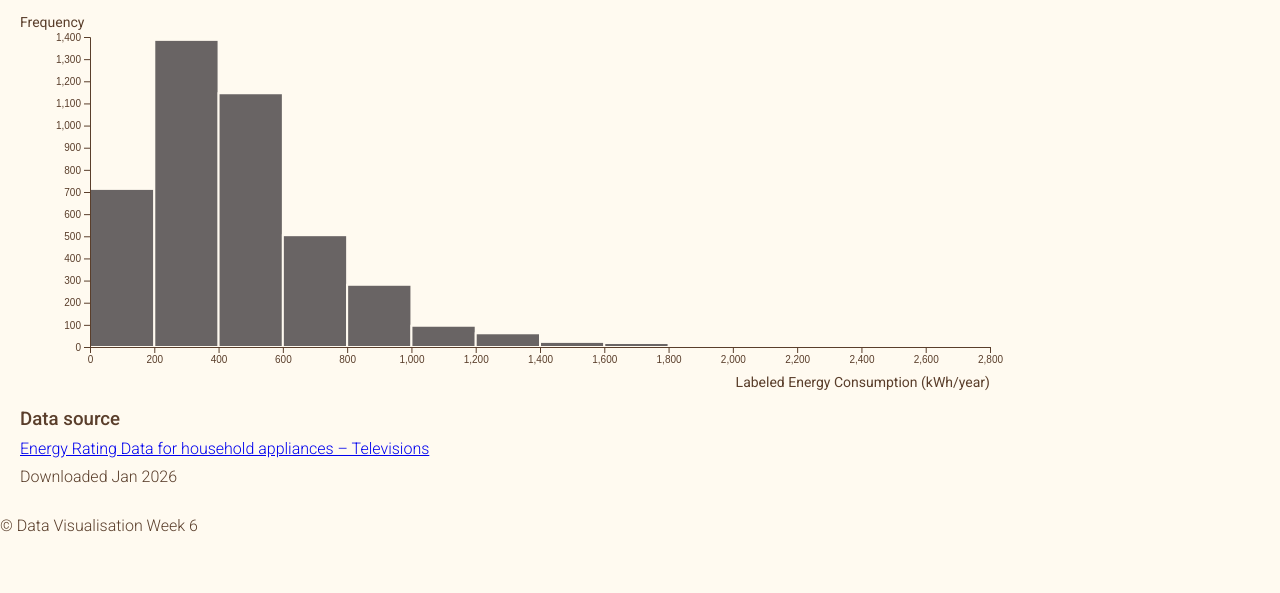
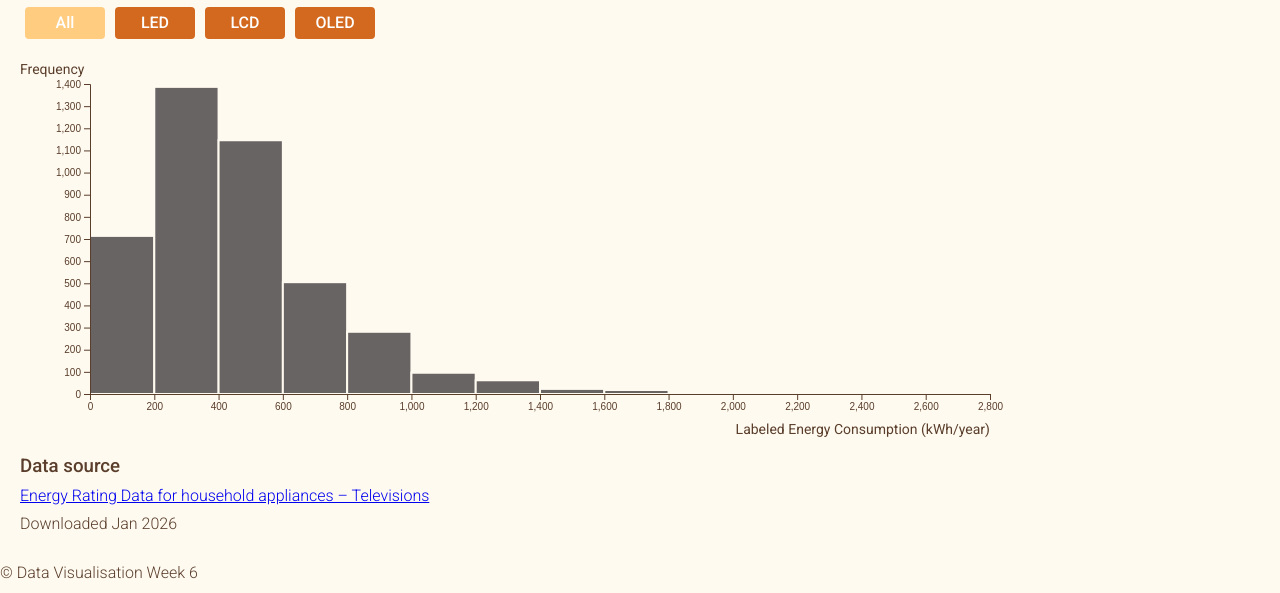
Before and after one commit to NguyenNhuTuanLong/Exercise-6-interactivity, a plain HTML site: page index.html in a window 1280 px wide. Shown: the part 207-800 px from the top of the page. Drawn offline with nearby package versions, Linux system fonts and the light colour scheme.

Commit message:
Complete Exercise 6.2: Added interactive filters to histogram

```diff
--- a/css/base.css
+++ b/css/base.css
@@ -101,3 +101,41 @@ p {
     font-weight: 300; /* Light weight for body text */
 
 }
+
+
+
+
+
+/* (Giữ nguyên toàn bộ code cũ ở phía trên của bạn) ... */
+
+/* --- THÊM MỚI: Định dạng cho các nút bấm Filters --- */
+#filters_screen {
+    margin: 10px 0px 5px;
+}
+
+.filter {
+    min-width: 80px;
+    margin: 0 5px;
+    padding: 8px 10px;
+    font-family: 'Roboto', sans-serif;
+    font-size: 16px;
+    line-height: 1;
+    color: #ffffff; /* Chữ trắng */
+    font-weight: 500;
+    background-color: #d2691e; /* Màu cam mặc định */
+    border: none;
+    border-radius: 4px;
+    cursor: pointer;
+    transition: background-color 0.3s ease-in-out;
+}
+
+/* Hiệu ứng khi rê chuột hoặc khi nút đang được chọn (Active) */
+.filter:hover, .filter.active {
+    background-color: #ffb347; /* Cam nhạt hơn */
+    transition-timing-function: ease-out;
+}
+
+.filter.active {
+    cursor: default; /* Không hiện bàn tay khi đã click */
+    background-color: #ffcc80; /* Vàng cam báo hiệu đang chọn */
+}
--- a/index.html
+++ b/index.html
@@ -16,8 +16,13 @@
             <h1>Energy Consumption for different TV screen types and sizes</h1>
             <p>TV's vary considerably in energy consumption.</p>
         </div>
-        <!-- div for chart -->
+
+        <!-- THÊM MỚI: Khung chứa các nút bấm (Filters) -->
+        <div id="filters_screen"></div>
+
+        <!-- Khung chứa biểu đồ Histogram -->
         <div id="histogram" class="responsive-svg-container"></div>
+
         <div class="body">
             <h3>Data source</h3>
             <p>
@@ -28,11 +33,12 @@
             </p>
         </div>
     </main>
+
     <footer>
         <p>&copy; Data Visualisation Week 6</p>
     </footer>
 
-    <!-- Gọi thư viện D3 và 4 file JS (thứ tự rất quan trọng) -->
+    <!-- Gọi các script -->
     <script src="https://d3js.org/d3.v7.min.js"></script>
     <script src="js/load-data.js"></script>
     <script src="js/shared-constants.js"></script>
--- a/js/interactions.js
+++ b/js/interactions.js
@@ -1,4 +1,49 @@
-// Dành cho Exercise 6.2
+// Hàm này được gọi từ file load-data.js sau khi dữ liệu CSV tải xong
 const populateFilters = (data) => {
-    console.log("Filters will be populated here.");
+
+    // 1. TẠO GIAO DIỆN NÚT BẤM DỰA TRÊN MẢNG CONSTANTS
+    d3.select("#filters_screen")
+      .selectAll(".filter")
+      .data(filters_screen)
+      .join("button")
+      // Nếu nút đang isActive = true thì thêm class "active" để CSS tô màu vàng
+      .attr("class", d => `filter ${d.isActive ? "active" : ""}`)
+      .text(d => d.label)
+      // 2. BẮT SỰ KIỆN CLICK CHUỘT
+      .on("click", (e, d) => {
+          // Bỏ qua nếu click vào nút đang bật sẵn
+          if (d.isActive) return;
+
+          // Cập nhật trạng thái mảng: nút được click thì true, các nút khác false
+          filters_screen.forEach(filter => {
+              filter.isActive = filter.id === d.id;
+          });
+
+          // Cập nhật lại giao diện CSS bằng cách gỡ/gắn class "active"
+          d3.selectAll("#filters_screen .filter")
+            .classed("active", filter => filter.id === d.id);
+
+          // Gọi hàm cập nhật biểu đồ
+          updateHistogram(d.id, data);
+      });
+
+    // 3. HÀM CẬP NHẬT BIỂU ĐỒ (Lọc dữ liệu + Hiệu ứng chuyển động)
+    const updateHistogram = (filterId, allData) => {
+        // Lọc dữ liệu: Nếu chọn "all" thì lấy gốc, nếu chọn khác thì filter theo screenTech
+        const updatedData = filterId === "all"
+            ? allData
+            : allData.filter(tv => tv.screenTech === filterId);
+
+        // Nhóm dữ liệu mới lọc vào các Bins
+        const updatedBins = binGenerator(updatedData);
+
+        // Chọn các cột (rect) hiện có trên biểu đồ và nạp dữ liệu mới
+        d3.selectAll("#histogram rect")
+          .data(updatedBins)
+          .transition() // Bật hiệu ứng chuyển động
+          .duration(500) // Thời gian chuyển động: nửa giây (500 mili-giây)
+          .ease(d3.easeCubicInOut) // Kiểu chuyển động (nhanh dần ở giữa, chậm ở 2 đầu)
+          .attr("y", d => yScale(d.length)) // Chỉnh lại tọa độ Y mới
+          .attr("height", d => innerHeight - yScale(d.length)); // Chỉnh lại chiều cao mới
+    };
 };
--- a/js/shared-constants.js
+++ b/js/shared-constants.js
@@ -1,18 +1,25 @@
-// Thiết lập kích thước và lề
+// Thiết lập kích thước, lề, màu sắc chung
 const margin = { top: 40, right: 30, bottom: 50, left: 70 };
 const width = 1000;
 const height = 400;
 const innerWidth = width - margin.left - margin.right;
 const innerHeight = height - margin.top - margin.bottom;
 
-// Thiết lập màu sắc để gọi lại nhiều lần
-const barColor = "#696464"; // Màu xám đậm theo mẫu
-const bodyBackgroundColor = "#fffaf0"; // Phải trùng màu nền CSS để tạo vạch ngăn cách
+const barColor = "#696464";
+const bodyBackgroundColor = "#fffaf0";
 
-// Khởi tạo trước các Scales, giá trị domain sẽ được nạp sau
+// Khởi tạo Scales chung
 const xScale = d3.scaleLinear();
 const yScale = d3.scaleLinear();
 
-// Khởi tạo bộ tạo Bin (Bin generator) chia dữ liệu thành các cột
+// Khởi tạo Bin generator (Lưu ý: Bạn phải xóa binGenerator ở file histogram.js nếu từng để bên đó)
 const binGenerator = d3.bin()
-                       .value(d => d.energyConsumption); // Chỉ định cột dữ liệu tính toán
+                       .value(d => d.energyConsumption);
+
+// --- THÊM MỚI: Mảng quản lý trạng thái của 4 nút bấm ---
+const filters_screen = [
+    { id: "all", label: "All", isActive: true },   // Mặc định mở trang là chọn "All"
+    { id: "LED", label: "LED", isActive: false },
+    { id: "LCD", label: "LCD", isActive: false },
+    { id: "OLED", label: "OLED", isActive: false }
+];
```
